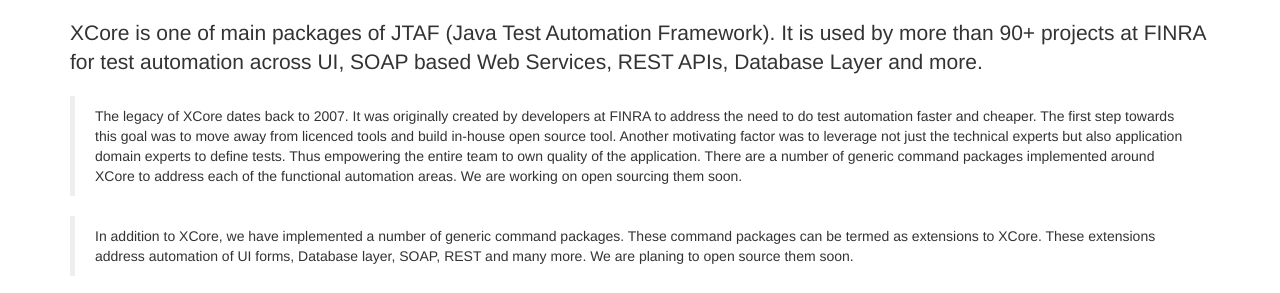
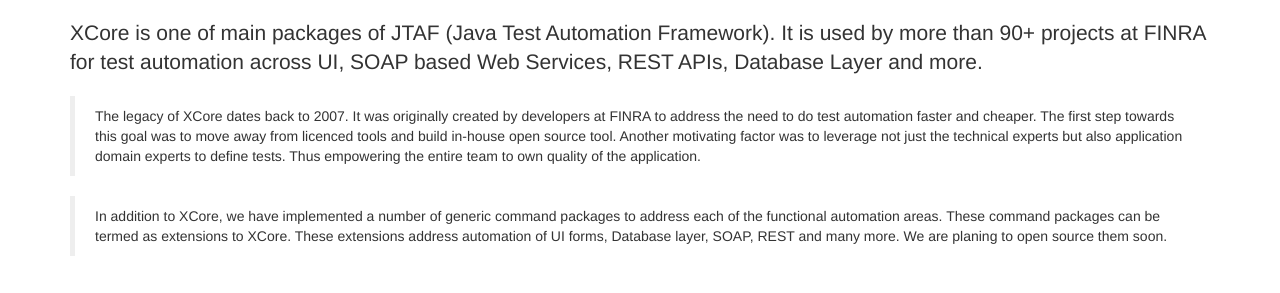
Before and after one commit to FINRAOS/JTAF-XCore, a plain HTML site: page about.html in a window 1280 px wide. Shown: the part 162-455 px from the top of the page. Drawn offline with nearby package versions, Linux system fonts and the light colour scheme.

Commit message:
Update about.html

```diff
--- a/about.html
+++ b/about.html
@@ -164,9 +164,8 @@
 		</p>
 		<blockquote>The legacy of XCore dates back to 2007. It was originally created by developers at FINRA to address the need to do test automation faster and cheaper. The first step towards this goal was to move away from licenced tools and build in-house open source tool.
 		Another motivating factor was to leverage not just the technical experts but also application domain experts to define tests. Thus empowering the entire team to own quality of the application.
-		There are a number of generic command packages implemented around XCore to address each of the functional automation areas. We are working on open sourcing them soon.
 		</blockquote>
-		<blockquote>In addition to XCore, we have implemented a number of generic command packages. These command packages can be termed as extensions to XCore. These extensions address automation of UI forms, Database layer, SOAP, REST and many more.
+		<blockquote>In addition to XCore, we have implemented a number of generic command packages to address each of the functional automation areas. These command packages can be termed as extensions to XCore. These extensions address automation of UI forms, Database layer, SOAP, REST and many more.
 		We are planing to open source them soon.
 		</blockquote>
 		<div class="page-header">
```
